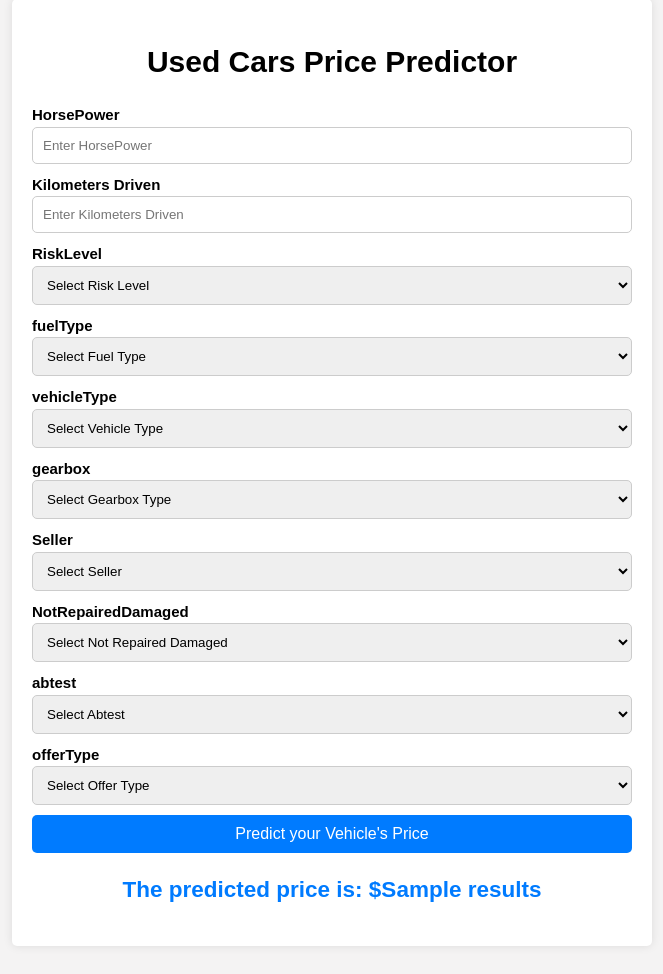
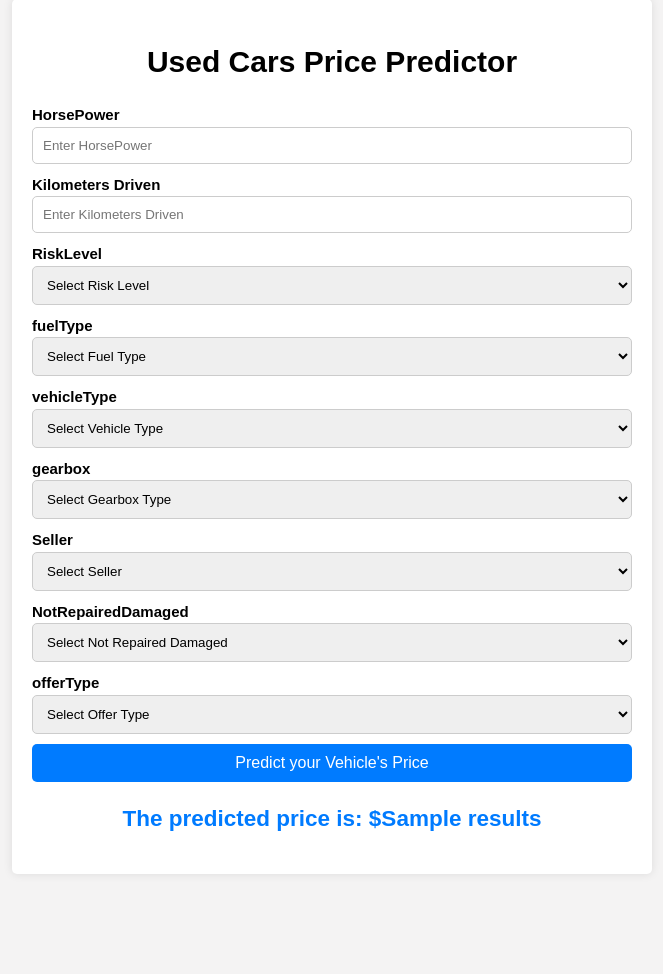
Before and after one commit to hamzahasan13/MLOPS, a Flask app: template templates/home.html in a window 1280 px wide. Shown: the part 29-1003 px from the top of the page, without its empty margins (308-971 px from the left). After the commit the page ends 860 px from the top, so only its background shows below. Run offline with Flask 3, Linux system fonts and the light colour scheme; the template is opened without the code that fills it: most values are stand-ins (such as "Sample title", 1, 10 or a date in 2020).

Commit message:
Changes to the App

```diff
--- /dev/null
+++ b/app.yaml
@@ -0,0 +1 @@
+runtime: python38
--- a/app.py
+++ b/main.py
@@ -16,7 +16,6 @@ def index():
     return render_template('index.html')
 
 @app.route('/predictdata', methods = ['GET', 'POST'])
-
 def predict_datapoint():
     if request.method == 'GET':
         return render_template('home.html')
@@ -32,7 +31,6 @@ def predict_datapoint():
             kilometer = float(request.form.get("kilometer")),
             Seller = request.form.get("Seller"),
             NotRepairedDamaged = request.form.get("NotRepairedDamaged"),
-            abtest = request.form.get("abtest"),
             offerType = request.form.get("offerType")
 
         )
--- a/src/components/data_cleaning.py
+++ b/src/components/data_cleaning.py
@@ -128,7 +128,7 @@ class DataCleaning:
         This function drops irrelevant columns.
         """
         cols_to_drop = ['index', 'nrOfPictures', 'postalCode', 'dateCrawled', 'name', 'dateCreated', 'lastSeen', 'Registration_Month',
-                        'model', 'brand'];
+                        'model', 'brand', 'abtest'];
         df.drop(cols_to_drop, axis=1, inplace=True);
 
         return (df)
--- a/src/components/data_transformation.py
+++ b/src/components/data_transformation.py
@@ -31,7 +31,7 @@ class DataTransformation:
 
         try:
             numerical_columns = ['HorsePower', 'kilometer']
-            categorical_columns = ['Seller', 'offerType', 'abtest', 'vehicleType', 'gearbox', 'fuelType', 'NotRepairedDamaged','RiskLevel']
+            categorical_columns = ['Seller', 'offerType', 'vehicleType', 'gearbox', 'fuelType', 'NotRepairedDamaged','RiskLevel']
 
             num_pipeline = Pipeline(
                 steps = [
@@ -74,7 +74,7 @@ class DataTransformation:
 
             target_col_name = 'Price'
             numerical_columns = ['HorsePower', 'kilometer']
-            categorical_columns = ['Seller', 'offerType', 'abtest', 'vehicleType', 'gearbox', 'fuelType', 'NotRepairedDamaged','RiskLevel']
+            categorical_columns = ['Seller', 'offerType', 'vehicleType', 'gearbox', 'fuelType', 'NotRepairedDamaged','RiskLevel']
 
             input_feature_train_df = train_df.drop(columns = [target_col_name], axis=1)
             target_feature_train_df = train_df[target_col_name]
--- a/src/components/model_trainer.py
+++ b/src/components/model_trainer.py
@@ -207,7 +207,7 @@ class ModelTrainer:
 
             X_orig_selected = X_orig[list(original_columns)]
 
-            r2_square = r2_score(y_test, predicted)
+            r2_square = round(r2_score(y_test, predicted), 2)
 
             save_obj(
                 file_path=self.model_trainer_config.trained_model_file_path,
--- a/src/pipeline/predict_pipeline.py
+++ b/src/pipeline/predict_pipeline.py
@@ -29,7 +29,7 @@ class PredictPipeline:
 
 class CustomData:
     def __init__(self, HorsePower: float, kilometer: float, RiskLevel: str, fuelType: str, vehicleType: str, gearbox: str,
-                 Seller: str, NotRepairedDamaged: str, abtest: str, offerType: str):
+                 Seller: str, NotRepairedDamaged: str, offerType: str):
 
         self.HorsePower = HorsePower
         self.kilometer = kilometer
@@ -39,7 +39,6 @@ class CustomData:
         self.gearbox = gearbox
         self.Seller = Seller
         self.NotRepairedDamaged = NotRepairedDamaged
-        self.abtest = abtest
         self.offerType = offerType
 
 
@@ -55,7 +54,6 @@ class CustomData:
                 "gearbox": [self.gearbox],
                 "Seller": [self.Seller],
                 "NotRepairedDamaged": [self.NotRepairedDamaged],
-                "abtest": [self.abtest],
                 "offerType": [self.offerType]
 
             }
--- a/templates/home.html
+++ b/templates/home.html
@@ -109,18 +109,6 @@
             </select>
         </div>
         <div class="mb-3">
-            <label class="form-label">abtest</label>
-            <select class="form-control" name="abtest" placeholder="Enter Abtest" required>
-                <option class="placeholder" selected disabled value="">Select Abtest</option>
-                <option value="Test">
-                    Test
-                </option>
-                <option value="Control">
-                    Control
-                </option>
-            </select>
-        </div>
-        <div class="mb-3">
             <label class="form-label">offerType</label>
             <select class="form-control" name="offerType" placeholder="Enter Offer Type" required>
                 <option class="placeholder" selected disabled value="">Select Offer Type</option>
```
Also changed, not shown: 3 other files.
